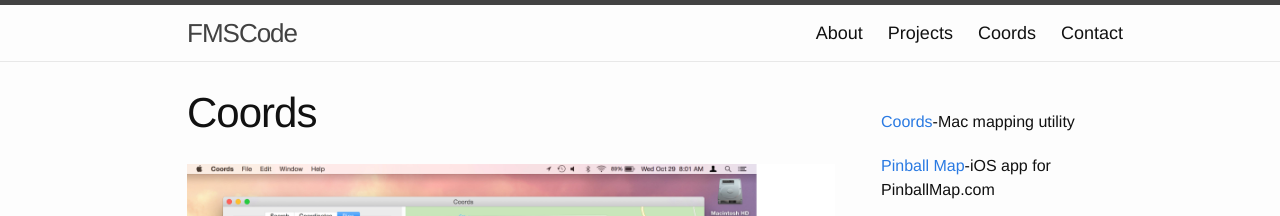
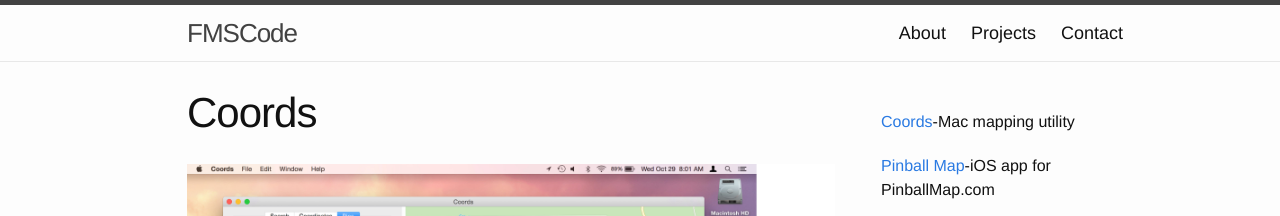
Before and after one commit to fmscode/fmscode.github.io, a Jekyll site: the page built from coords.html, in a window 1280 px wide. Shown: the top 216 px of the page. Built offline with Jekyll 4.4.1, drawn with Linux system fonts in a browser that asks for light colours.

Commit message:
Remove Coords product page from header
Added support for a hide_in_header for pages to make it easier to hide
product pages

```diff
--- a/_includes/header.html
+++ b/_includes/header.html
@@ -15,7 +15,7 @@
 
       <div class="trigger">
         {% for page in site.pages %}
-          {% if page.title %}
+          {% if page.title and page.hide_in_header != true %}
           <a class="page-link" href="{{ page.url | prepend: site.baseurl }}">{{ page.title }}</a>
           {% endif %}
         {% endfor %}
--- a/coords/index.html
+++ b/coords.html
@@ -2,6 +2,7 @@
 layout: page
 title: Coords
 permalink: /coords/
+hide_in_header: true
 ---
 <img src="/assets/coords.jpg"></img>
 <p>Coords is an advanced map app that allows you manipulate map data with ease.</p>
```
Also changed, not shown: 3 other files.
